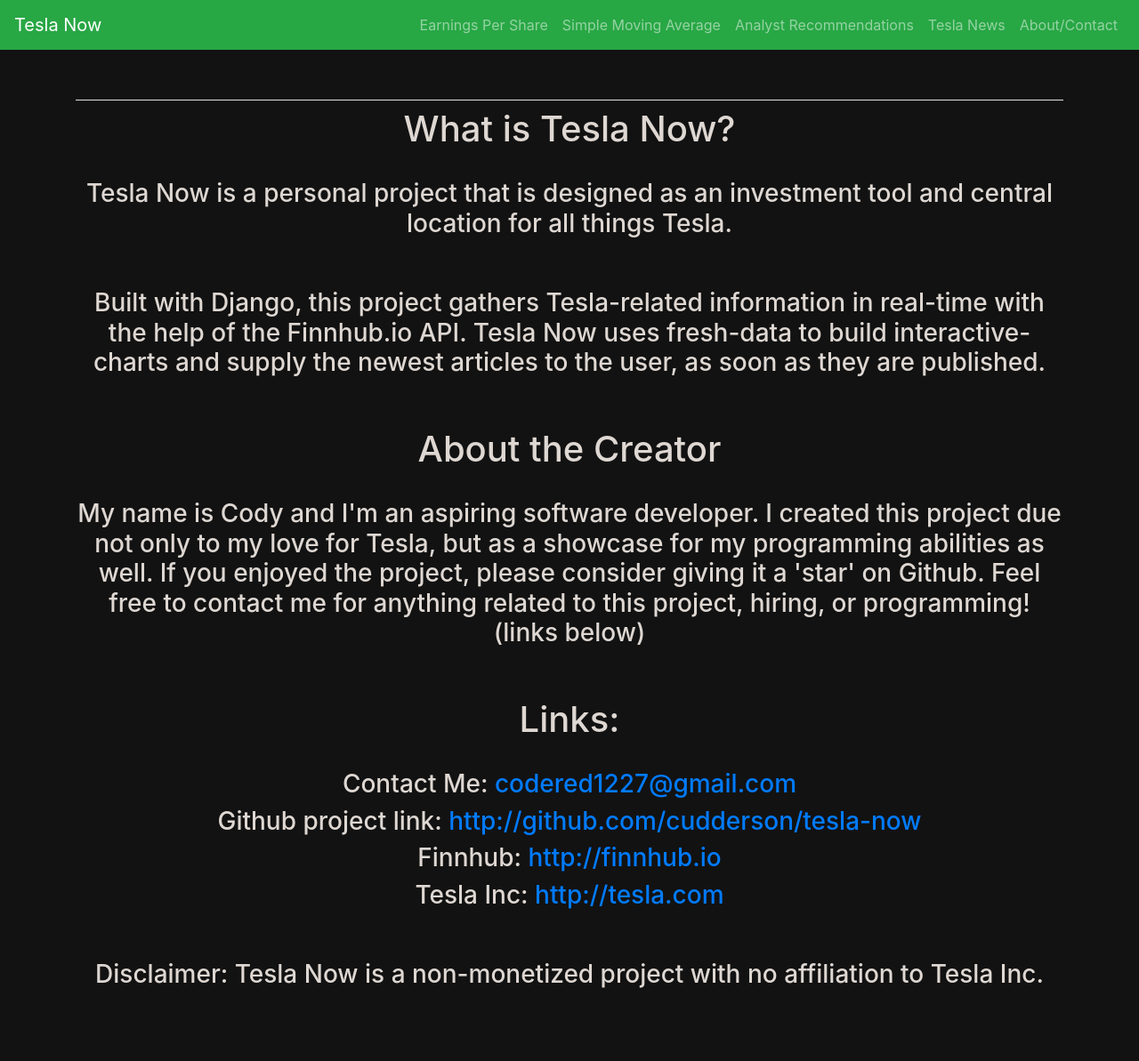
After one commit to Cudderson/tesla-now, a Django app: page /about/ in a window 1280 px wide. The commit adds this page. Shown: the whole page at 89% size. Run offline with Django 3.2, Linux system fonts and the light colour scheme; some libraries are stand-ins or nearby versions.

Commit message:
about/contact page finished

```diff
--- /dev/null
+++ b/tesla/templates/tesla/about.html
@@ -0,0 +1,23 @@
+{% extends 'tesla/base.html' %}
+
+{% block content %}
+<h1>{{ about_page_data.0 }}</h1>
+<br>
+<h3>{{ about_page_data.1 }}</h3>
+<br><br>
+<h3>{{ about_page_data.2 }}</h3>
+<br><br>
+<h1>About the Creator</h1>
+<br>
+<h3>{{ about_page_data.3 }}</h3>
+<br><br>
+<h1>Links:</h1>
+<br>
+<h3>Contact Me: <a href="http://codered1227@gmail.com" target="_blank">codered1227@gmail.com</a></h3>
+<h3>Github project link: <a href="{{ about_page_data.6 }}" target="_blank">http://github.com/cudderson/tesla-now</a></h3>
+<h3>Finnhub: <a href="{{ about_page_data.5 }}" target="_blank">http://finnhub.io</a></h3>
+<h3>Tesla Inc: <a href="{{ about_page_data.7 }}" target="_blank">http://tesla.com</a></h3>
+<br><br>
+<h3>Disclaimer: {{ about_page_data.4 }}</h3>
+<br><br><br>
+{% endblock content %}
--- a/tesla/templates/tesla/base.html
+++ b/tesla/templates/tesla/base.html
@@ -20,6 +20,7 @@
             color: #ded7d2;
         }
         h3 {
+            text-align: center;
             color: #ded7d2;
         }
         p {
@@ -68,6 +69,10 @@
                     <a class="nav-link" href="{% url 'tesla:news' %}">
                         Tesla News</a>
                 </li>
+                <li class="nav-item">
+                    <a class="nav-link" href="{% url 'tesla:about' %}">
+                        About/Contact</a>
+                </li>
             </ul>
 
         </div>
--- a/tesla/tesla_utils.py
+++ b/tesla/tesla_utils.py
@@ -280,3 +280,44 @@ def create_news_package():
 
     # print(full_news_data['headlines'][0]) <- example
     return full_news_data
+
+
+def about_page_data():
+    """Holds information for the 'about' page to be passed to a view"""
+
+    what_is_this = 'What is Tesla Now?'
+
+    what_it_is = 'Tesla Now is a personal project that is designed ' \
+                 'as an investment tool and central location for all things Tesla.'
+
+    project_details = 'Built with Django, this project gathers Tesla-related information in real-time ' \
+                      'with the help of the Finnhub.io API. Tesla Now ' \
+                      'uses fresh-data to build interactive-charts and supply ' \
+                      'the newest articles to the user, as soon as they are published.'
+
+    about_the_creator = "My name is Cody and I'm an aspiring software developer. I created this project " \
+                        "due not only to my love for Tesla, but as a showcase for my programming abilities as well. " \
+                        "If you enjoyed the project, please consider giving it a 'star' on Github. Feel free to " \
+                        "contact me for anything related to this project, hiring, or programming! " \
+                        "(links below)"
+
+    disclaimer = 'Tesla Now is a non-monetized project with no affiliation to Tesla Inc.'
+
+    finnhub_url = 'https://finnhub.io/'
+
+    my_github_profile = 'http://github.com/cudderson/tesla-now'
+
+    tesla_url = 'https://www.tesla.com/'
+
+    about_package = [
+        what_is_this,
+        what_it_is,
+        project_details,
+        about_the_creator,
+        disclaimer,
+        finnhub_url,
+        my_github_profile,
+        tesla_url,
+    ]
+
+    return about_package
--- a/tesla/urls.py
+++ b/tesla/urls.py
@@ -13,4 +13,5 @@ urlpatterns = [
     path('sma/', views.sma, name='sma'),
     path('recommendations/', views.recommendations, name='recommendations'),
     path('news/', views.news, name='news'),
+    path('about/', views.about, name='about'),
 ]
--- a/tesla/views.py
+++ b/tesla/views.py
@@ -65,3 +65,13 @@ def news(request):
     context = {'news_package': news_package}
 
     return render(request, 'tesla/news.html', context)
+
+
+def about(request):
+    """Page that displays information about the project"""
+
+    about_page_data = tesla_utils.about_page_data()
+
+    context = {'about_page_data': about_page_data}
+
+    return render(request, 'tesla/about.html', context)
```
